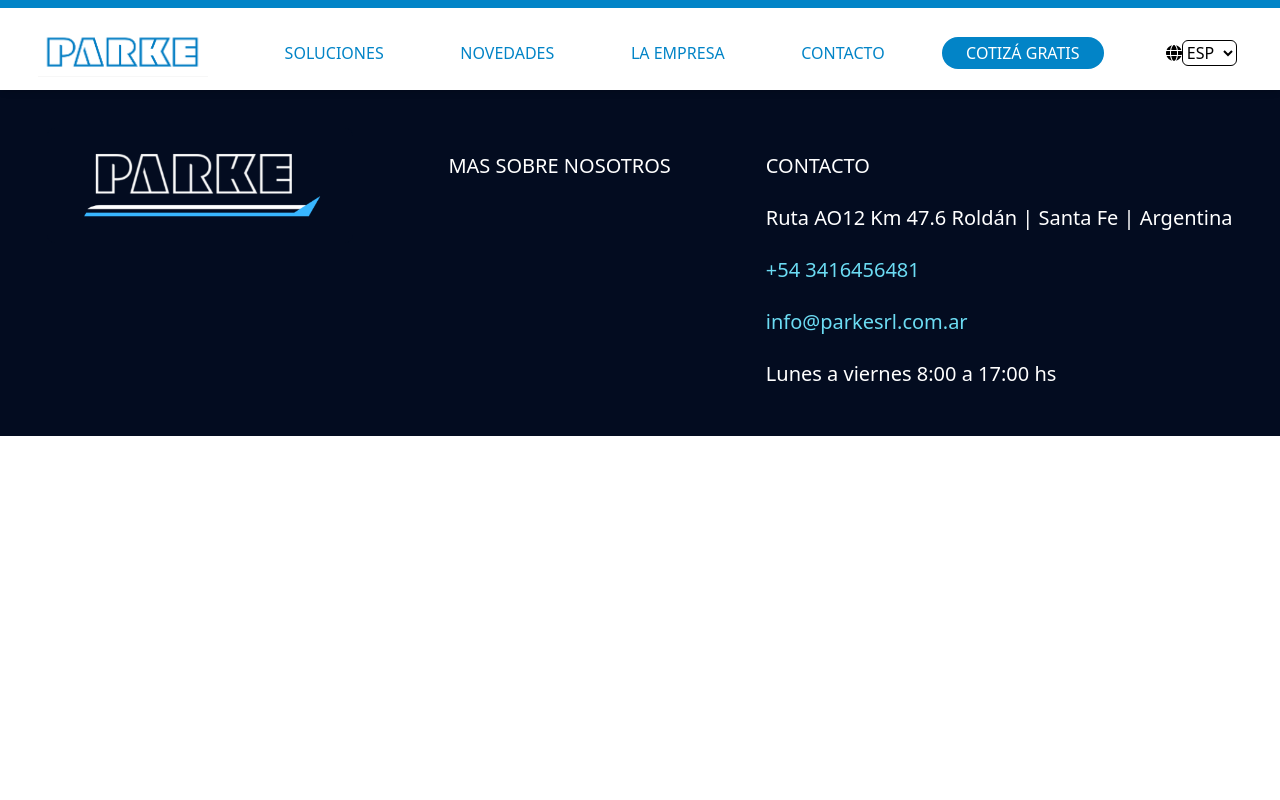
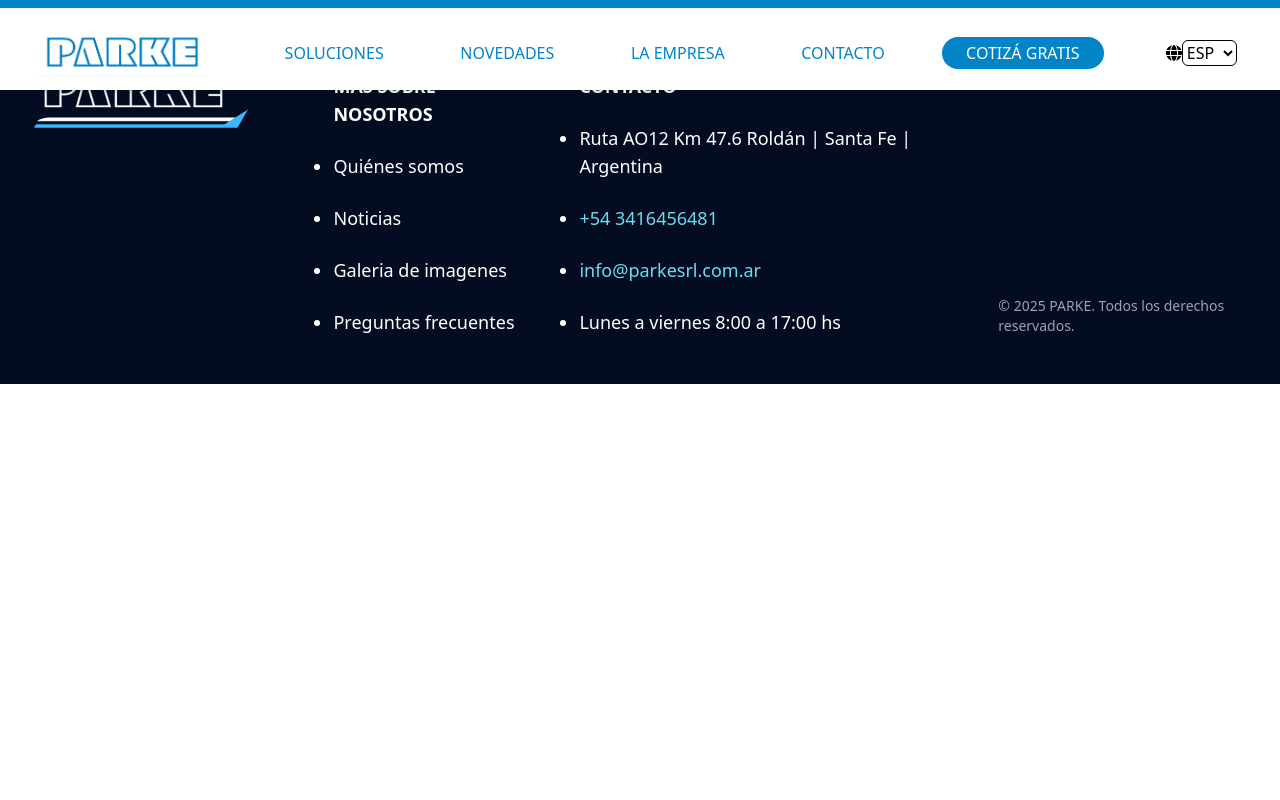
Before and after one commit to facundolgomez/PARKE-Landing-Page-React, a React (Vite) app: page /footer in a window 1280 px wide. Shown: the top 800 px of the page. Built offline with nearby package versions, Linux system fonts and the light colour scheme.

Commit message:
advances in footer

```diff
--- a/src/components/footer/Footer.jsx
+++ b/src/components/footer/Footer.jsx
@@ -14,7 +14,7 @@ const Footer = () => {
     }
   };
   return (
-    <div className="w-full flex flex-col sm:flex-row justify-center items-start sm:justify-around bg-[#030C20] text-white mt-20 py-6 sm:py-12 text-lg sm:text-xl">
+    <div className="w-full flex flex-col sm:flex-row justify-center items-start sm:justify-around bg-[#030C20] text-white pt-6 pb-6 sm:pt-12 sm:pb-12 text-base sm:text-lg sm:gap-x-8 relative">
       <div>
         <button onClick={handleLogoClick} className="flex bg-[#030C20]">
           <img
@@ -25,12 +25,22 @@ const Footer = () => {
         </button>
       </div>
 
-      <div className="mt-4 sm:mt-0">MAS SOBRE NOSOTROS</div>
+      <ul className="mt-4 sm:mt-0 flex flex-col gap-4 px-4 list-disc marker:text-white-400 ">
+        <li className="no-hover  list-none font-bold">MAS SOBRE NOSOTROS</li>
+        <li className="hover:text-[#6cdcf3] cursor-pointer">Quiénes somos</li>
+        <li className="hover:text-[#6cdcf3] cursor-pointer">Noticias</li>
+        <li className="hover:text-[#6cdcf3] cursor-pointer">
+          Galeria de imagenes
+        </li>
+        <li className="hover:text-[#6cdcf3] cursor-pointer">
+          Preguntas frecuentes
+        </li>
+      </ul>
 
-      <div className="mt-4 sm:mt-0 flex flex-col gap-4">
-        <div>CONTACTO</div>
-        <div>Ruta AO12 Km 47.6 Roldán | Santa Fe | Argentina</div>
-        <div>
+      <ul className="mt-4 sm:mt-0 flex flex-col gap-4 list-disc marker:text-white-400 ">
+        <li className="no-hover list-none font-bold">CONTACTO</li>
+        <li>Ruta AO12 Km 47.6 Roldán | Santa Fe | Argentina</li>
+        <li>
           <a
             className="no-underline text-[#6cdcf3]"
             href="https://wa.me/3413708391"
@@ -38,17 +48,20 @@ const Footer = () => {
           >
             +54 3416456481
           </a>
-        </div>
-        <div>
+        </li>
+        <li>
           <a
             className="no-underline text-[#6cdcf3]"
             href="mailto:info@parkesrl.com.ar?body=My custom mail body"
           >
             info@parkesrl.com.ar
           </a>
-        </div>
-        <div>Lunes a viernes 8:00 a 17:00 hs</div>
-      </div>
+        </li>
+        <li>Lunes a viernes 8:00 a 17:00 hs</li>
+      </ul>
+      <p className="mt-auto text-sm text-gray-400 mt-4 sm:mt-0">
+        © {new Date().getFullYear()} PARKE. Todos los derechos reservados.
+      </p>
     </div>
   );
 };
```
